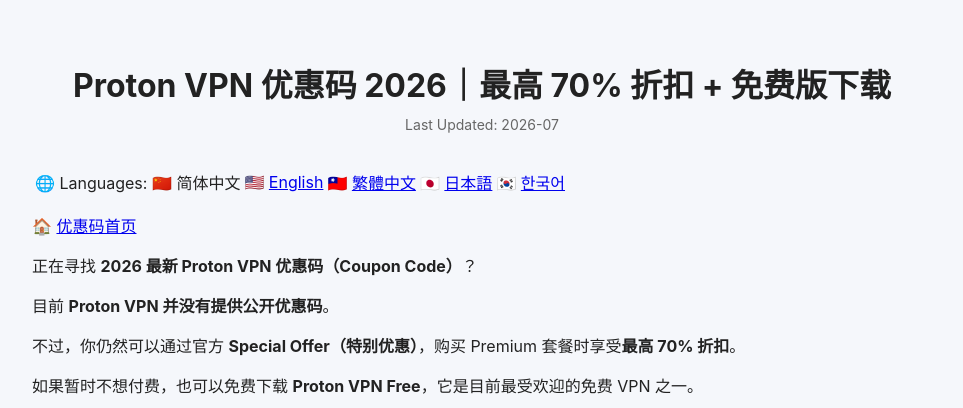
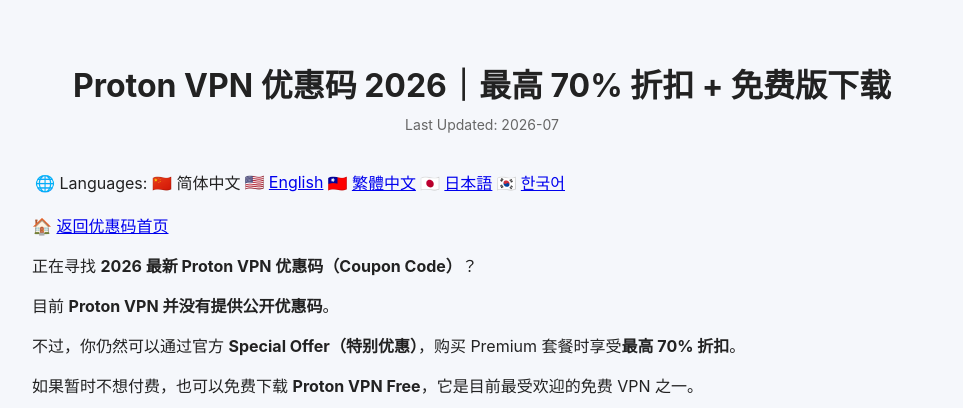
Before and after one commit to BestCouponCodes/best-coupon-codes, a Jekyll site: the page built from protonvpn-coupon-code-cn.md, in a window 1280 px wide and 900 px high. Shown: the top 408 px of the window, without its empty margins (158-1121 px from the left). Built offline with Jekyll 4.4.1, drawn with Linux system fonts in a browser that asks for light colours.

Commit message:
Update link to coupon code homepage in Chinese

```diff
--- a/protonvpn-coupon-code-cn.md
+++ b/protonvpn-coupon-code-cn.md
@@ -9,7 +9,8 @@ last_modified_at: 2026-07-02
 
 🌐 Languages: 🇨🇳 简体中文 | 🇺🇸 [English]({{ site.baseurl }}/protonvpn-coupon-code/) | 🇹🇼 [繁體中文]({{ site.baseurl }}/protonvpn-coupon-code-zh/) | 🇯🇵 [日本語]({{ site.baseurl }}/protonvpn-coupon-code-ja/) | 🇰🇷 [한국어]({{ site.baseurl }}/protonvpn-coupon-code-ko/)
 
-🏠 [优惠码首页]({{ site.baseurl }}/)
+🏠 [返回优惠码首页]({{ site.baseurl }}/index-cn)
+
 
 正在寻找 **2026 最新 Proton VPN 优惠码（Coupon Code）**？
 
```
